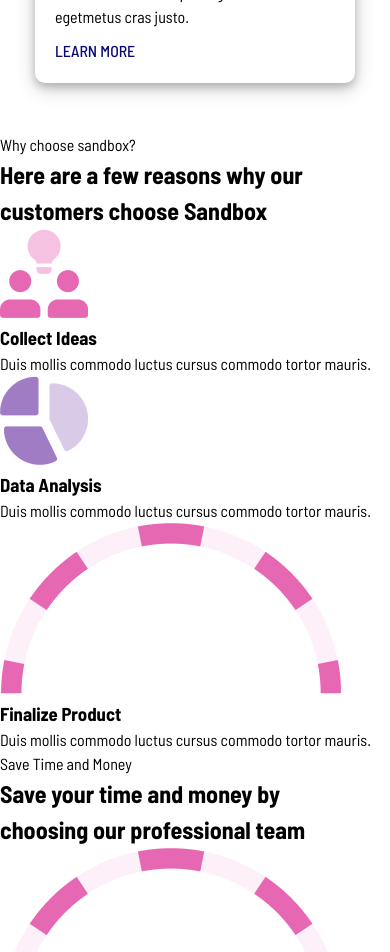
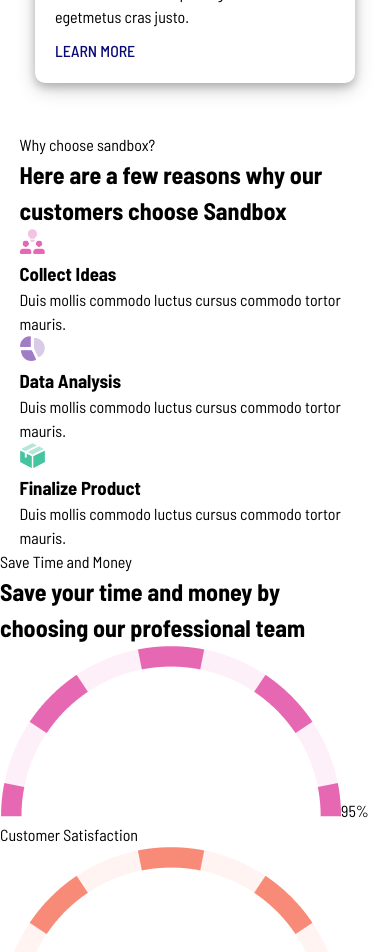
Before and after one commit to Hizmy-M/React-Projects, a React (Vite) app in the folder 06.SandBox-web/: page / in a window 390 px wide. Shown: the part 1520-2472 px from the top of the page. Built offline with nearby package versions, Linux system fonts and the light colour scheme.

Commit message:
added responsive to icons

```diff
--- a/06.SandBox-web/src/ChooseUs.jsx
+++ b/06.SandBox-web/src/ChooseUs.jsx
@@ -1,7 +1,7 @@
 export default function ChooseUs() {
     return (
         <section>
-            <div className="choose-us__container">
+            <div className="choose-us__container width">
                 <div className="choose-us__one">
                     <span>Why choose sandbox?</span>
                     <h2>Here are a few reasons why our <br /> customers choose Sandbox</h2>
@@ -9,7 +9,7 @@
                 <div className="choose-us__two">
                     <div className="choose-us__card">
                         <div className="choose-us__card-image">
-                            <img src="/src/assets/icon-05.png" alt="icon-05" />
+                            <img className="icon-image" src="/src/assets/icon-05.png" alt="icon-05" />
                         </div>
                         <div className="choose-us__card-content">
                             <h3>Collect Ideas</h3>
@@ -18,7 +18,7 @@
                     </div>
                     <div className="choose-us__card">
                         <div className="choose-us__card-image">
-                            <img src="/src/assets/icon-06.png" alt="icon-05" />
+                            <img className="icon-image" src="/src/assets/icon-06.png" alt="icon-05" />
                         </div>
                         <div className="choose-us__card-content">
                             <h3>Data Analysis</h3>
@@ -27,7 +27,7 @@
                     </div>
                     <div className="choose-us__card">
                         <div className="choose-us__card-image">
-                            <img src="/src/assets/icon-07.png" alt="icon-05" />
+                            <img className="icon-image" src="/src/assets/icon-04.png" alt="icon-05" />
                         </div>
                         <div className="choose-us__card-content">
                             <h3>Finalize Product</h3>
```
